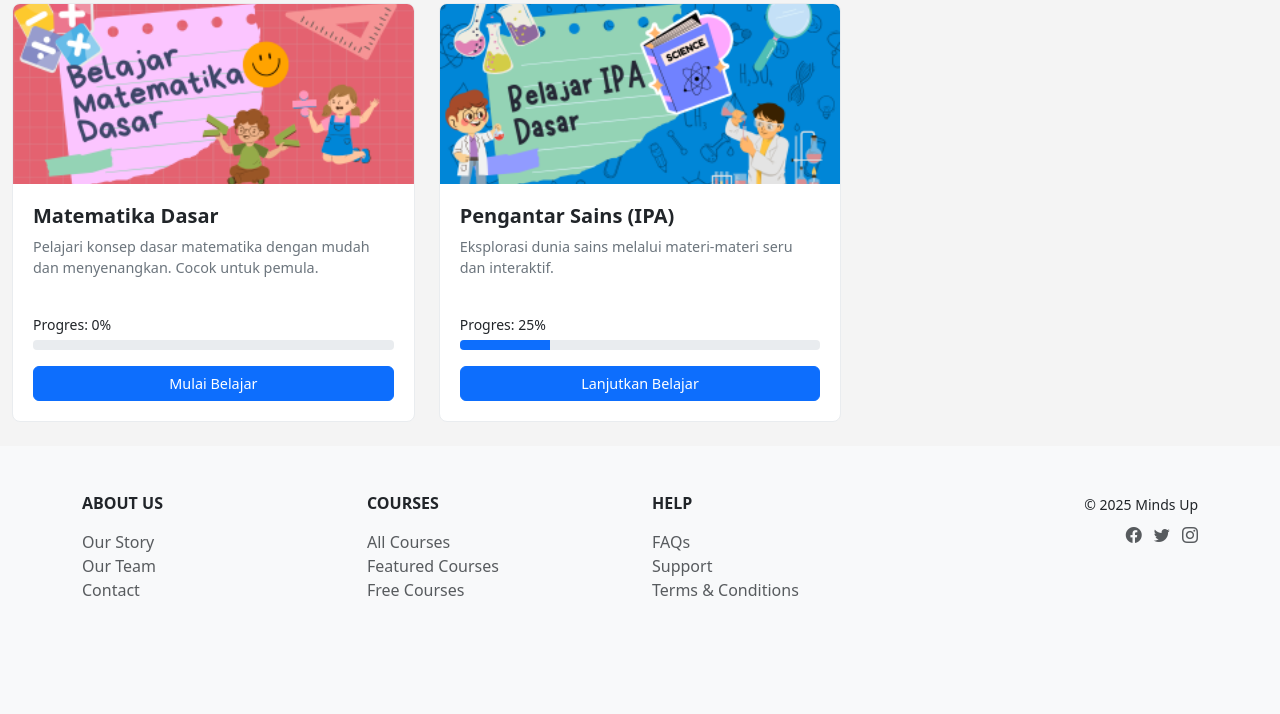
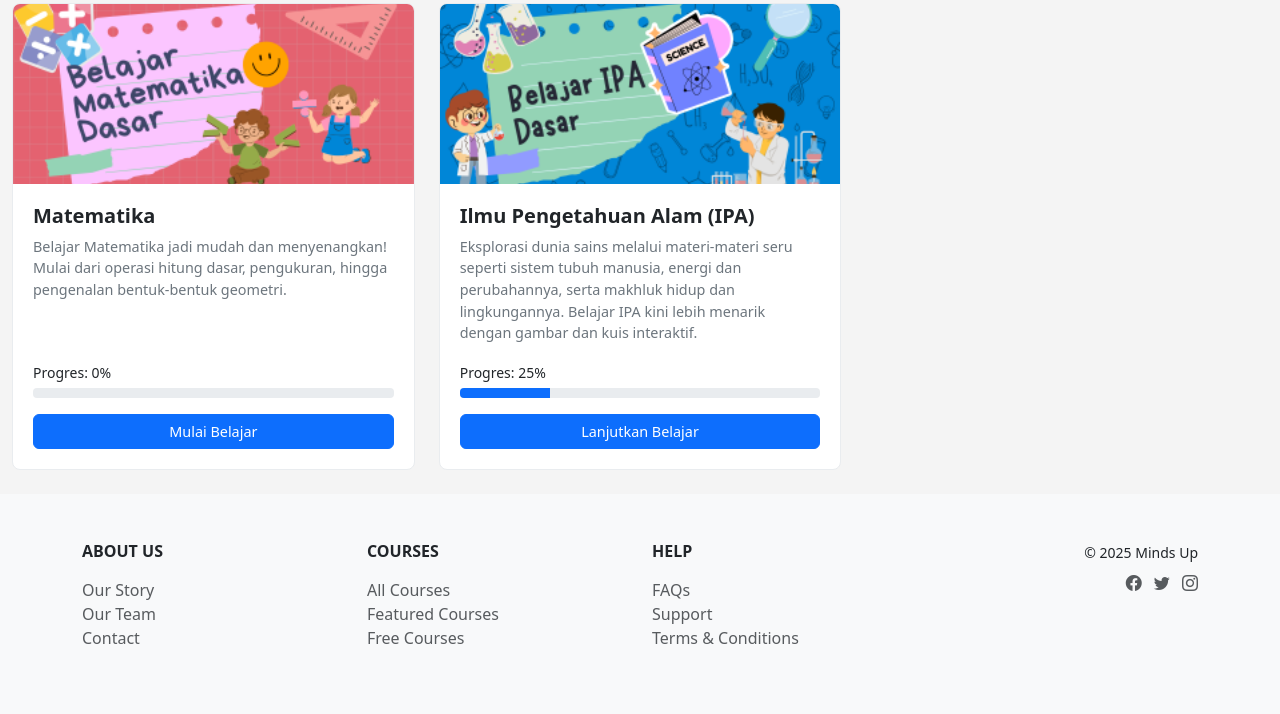
Before and after one commit to raditya-hafid/mindsup, a PHP site: page /dashboard.php in a window 1280 px wide. Shown: the part 255-969 px from the top of the page. Before the commit the page ends 851 px from the top, so only its background shows below. Run offline with PHP 8.4, Linux system fonts and the light colour scheme; the visitor is signed in with stand-in values (Sample User, id 1).

Commit message:
ubah deskripsi dasbord

```diff
--- a/dashboard/dashboard.php
+++ b/dashboard/dashboard.php
@@ -13,16 +13,16 @@ if (!isset($_SESSION['username']) || empty($_SESSION['username'])) {
 $courses = [
     [
         'id' => 1,
-        'title' => 'Matematika Dasar',
-        'description' => 'Pelajari konsep dasar matematika dengan mudah dan menyenangkan. Cocok untuk pemula.',
+        'title' => 'Matematika',
+        'description' => 'Belajar Matematika jadi mudah dan menyenangkan! Mulai dari operasi hitung dasar, pengukuran, hingga pengenalan bentuk-bentuk geometri.',
         'image' => '../asset/matematika.png', // Ganti dengan path gambar yang sesuai
         'progress' => 0, // Progress diatur ke 0
         'link' => '#' // Link ke halaman detail kursus
     ],
     [
         'id' => 2,
-        'title' => 'Pengantar Sains (IPA)',
-        'description' => 'Eksplorasi dunia sains melalui materi-materi seru dan interaktif.',
+        'title' => 'Ilmu Pengetahuan Alam (IPA)',
+        'description' => 'Eksplorasi dunia sains melalui materi-materi seru seperti sistem tubuh manusia, energi dan perubahannya, serta makhluk hidup dan lingkungannya. Belajar IPA kini lebih menarik dengan gambar dan kuis interaktif.',
         'image' => '../asset/ipaa.png', // Ganti dengan path gambar yang sesuai
         'progress' => 25, // Progress diatur ke 0
         'link' => '#'
```
